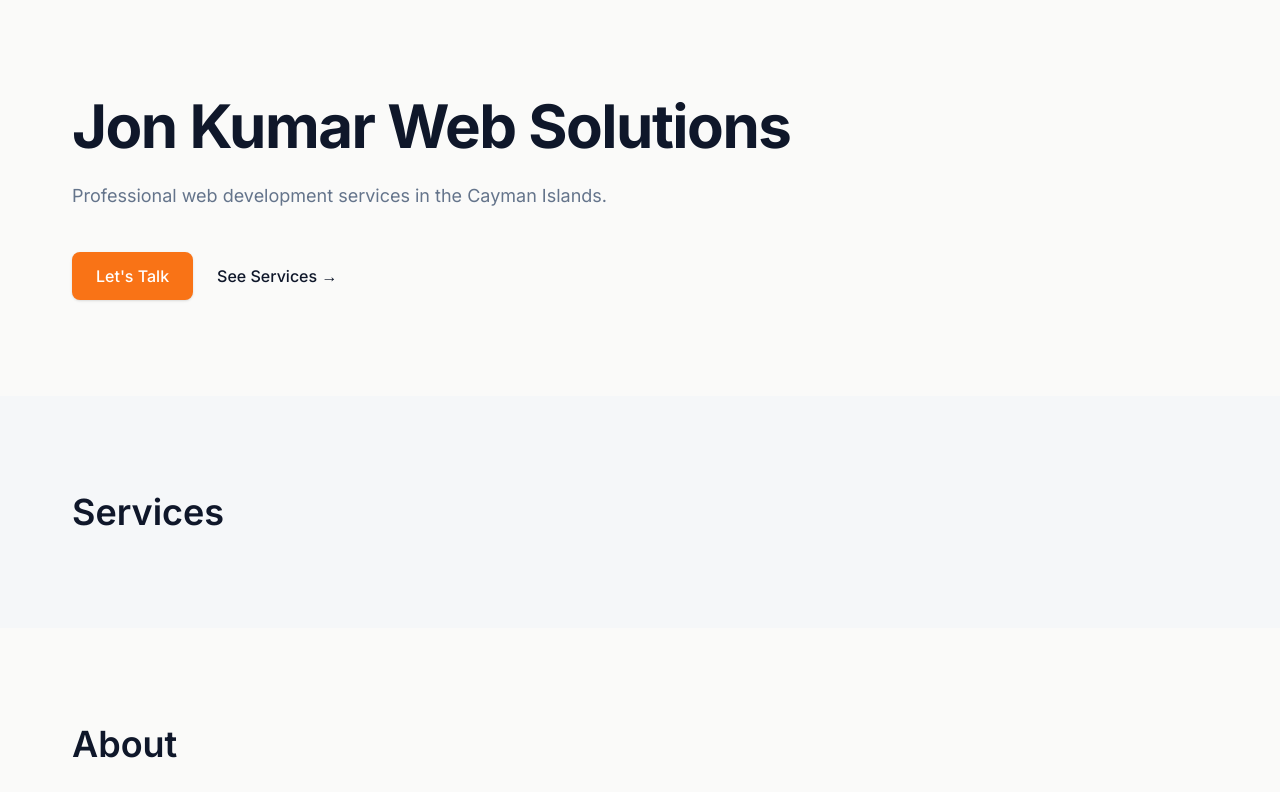
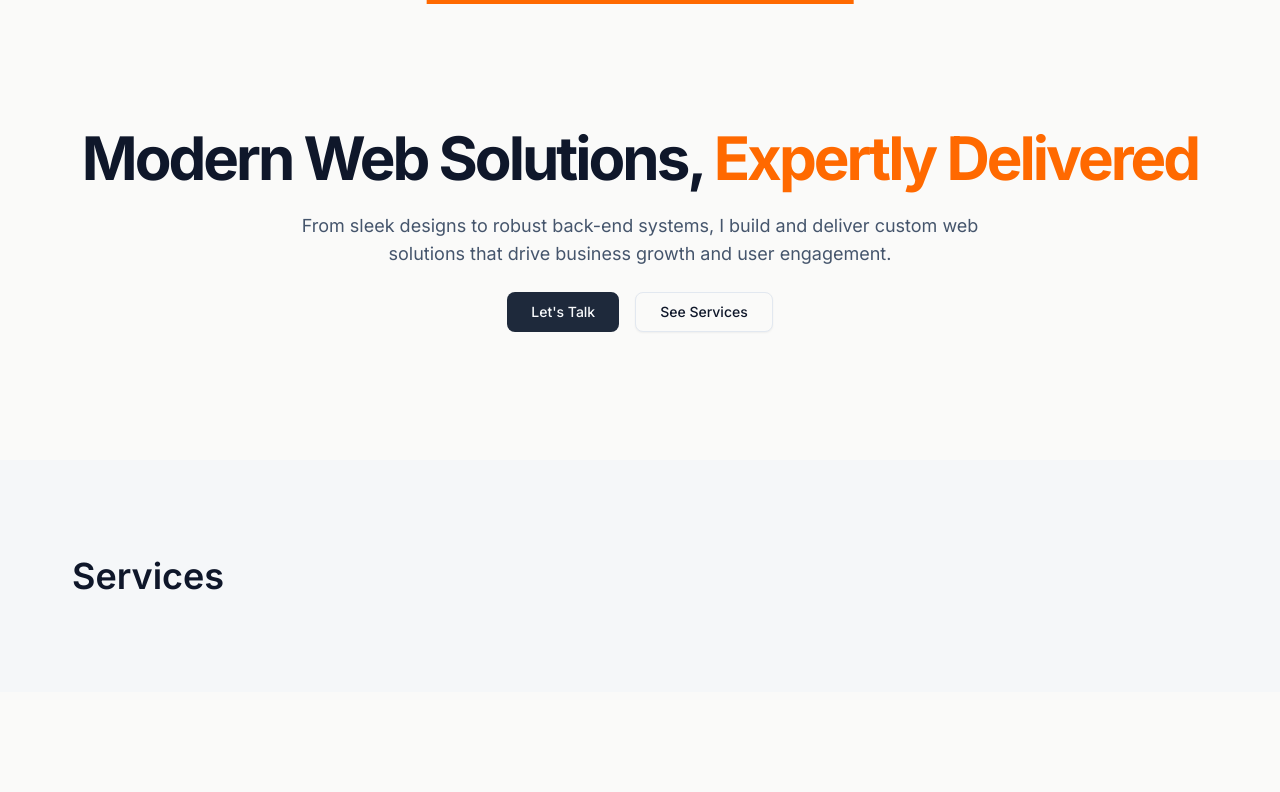
Before and after one commit to badjonz/jon-kumar-web-solutions-repo, a Next.js app: page / in a window 1280 px wide. Shown: the top 792 px of the page. Built offline with nearby package versions, Linux system fonts and the light colour scheme.

Commit message:
Added some content to the hero

```diff
--- a/src/app/page.tsx
+++ b/src/app/page.tsx
@@ -1,31 +1,9 @@
+import { HeroSection } from "@/components/HeroSection";
+
 export default function Home() {
   return (
     <>
-      {/* Hero Section */}
-      <section id="hero" className="py-16 lg:py-24 bg-background">
-        <div className="mx-auto max-w-[1200px] px-4 md:px-6 lg:px-8">
-          <h1 className="text-4xl font-bold tracking-tight text-foreground md:text-5xl lg:text-6xl">
-            Jon Kumar Web Solutions
-          </h1>
-          <p className="mt-6 text-lg leading-8 text-muted-foreground">
-            Professional web development services in the Cayman Islands.
-          </p>
-          <div className="mt-10 flex items-center gap-x-6">
-            <a
-              href="#contact"
-              className="rounded-md bg-accent px-6 py-3 text-base font-medium text-accent-foreground shadow-sm transition-colors hover:bg-accent/90 focus-visible:outline focus-visible:outline-2 focus-visible:outline-offset-2 focus-visible:outline-ring"
-            >
-              Let&apos;s Talk
-            </a>
-            <a
-              href="#services"
-              className="text-base font-medium text-foreground hover:text-muted-foreground"
-            >
-              See Services <span aria-hidden="true">→</span>
-            </a>
-          </div>
-        </div>
-      </section>
+      <HeroSection />
 
       {/* Services Section */}
       <section
--- /dev/null
+++ b/src/components/HeroSection.tsx
@@ -0,0 +1,41 @@
+"use client";
+
+import { Button } from "./ui/button";
+import { motion } from "framer-motion";
+
+export const HeroSection = () => {
+  return (
+    <motion.section
+      initial={{ opacity: 0, y: 20 }}
+      animate={{ opacity: 1, y: 0 }}
+      transition={{ duration: 0.3 }}
+      className="relative w-full py-20 md:py-32"
+    >
+      <div className="container mx-auto px-4 md:px-6">
+        <div className="absolute top-0 left-1/2 -translate-x-1/2 w-1/3 h-1 bg-orange-500" />
+        <div className="grid gap-6 text-center">
+          <h1 className="text-4xl font-bold tracking-tighter md:text-6xl">
+            Modern Web Solutions,{" "}
+            <span className="text-orange-500">Expertly Delivered</span>
+          </h1>
+          <p className="mx-auto max-w-[700px] text-lg text-slate-600">
+            From sleek designs to robust back-end systems, I build and deliver
+            custom web solutions that drive business growth and user engagement.
+          </p>
+          <div className="flex justify-center gap-4">
+            <a href="#contact">
+              <Button variant="default" size="lg">
+                Let&apos;s Talk
+              </Button>
+            </a>
+            <a href="#services">
+              <Button variant="outline" size="lg">
+                See Services
+              </Button>
+            </a>
+          </div>
+        </div>
+      </div>
+    </motion.section>
+  );
+};
```
